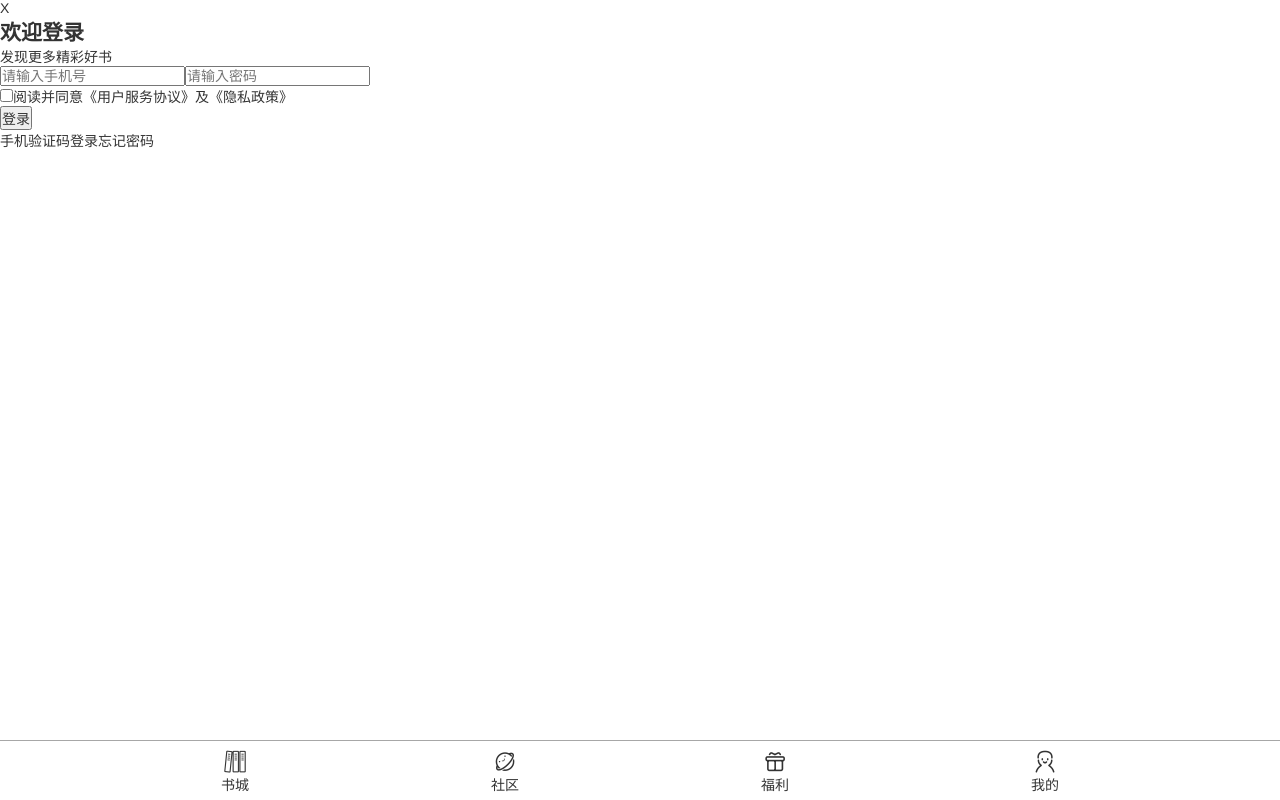
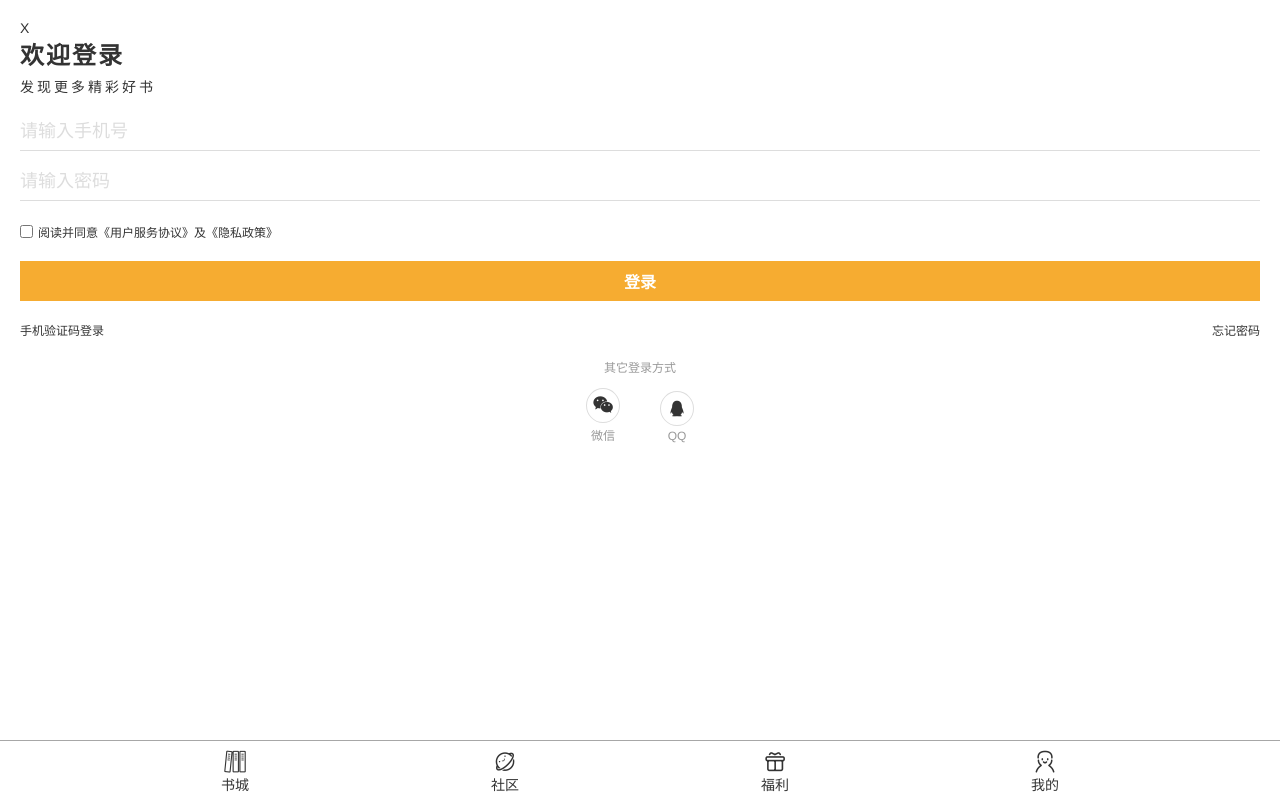
Before and after one commit to JacksonYaooo/vue3-project-readApp, a Vue app: page /#/login in a window 1280 px wide. Built offline with nearby package versions, Linux system fonts and the light colour scheme.

Commit message:
feat: 登录页结构样式完善

```diff
--- a/src/assets/css/index.css
+++ b/src/assets/css/index.css
@@ -458,26 +458,26 @@
   text-align: center;
 }
 .my-body-item2 ul i,
-.my-body-item3 ul i{
+.my-body-item3 ul i {
   font-size: 24px;
 }
 .my-body-item3 ul {
   display: grid;
-  grid-template-columns: repeat(4,1fr);
+  grid-template-columns: repeat(4, 1fr);
   background-color: #fff;
   padding: 20px 0;
   text-align: center;
 }
-.my-body-item3 ul li{
+.my-body-item3 ul li {
   padding: 10px;
 }
-.my-body-item4{
+.my-body-item4 {
   background-color: #fff;
 }
-.my-body-item4 ul{
+.my-body-item4 ul {
   padding: 10px;
 }
-.my-body-item4 li{
+.my-body-item4 li {
   display: flex;
   align-items: center;
   justify-content: space-between;
@@ -485,7 +485,79 @@
   padding: 10px;
   margin: 10px;
 }
-.my-body-item4 li p{
+.my-body-item4 li p {
   font-size: 16px;
   font-weight: 600;
 }
+
+/* 登录页 */
+.login-list {
+  padding: 20px;
+}
+.login-list h2 {
+  font-size: 24px;
+  top: 20px;
+  letter-spacing: 2px;
+}
+.login-list p {
+  font-weight: 500;
+  letter-spacing: 3px;
+  padding: 5px 0;
+}
+.login-list > input {
+  border: 0;
+  width: 100%;
+  border-bottom: 1px solid #ddd;
+  font-size: 18px;
+  margin-top: 20px;
+  padding-bottom: 8px;
+}
+.login-list > input::placeholder {
+  color: #ddd;
+}
+.agreement {
+  display: flex;
+  font-size: 12px;
+  align-items: center;
+  height: 60px;
+}
+.agreement [type="checkbox"] {
+  margin-right: 5px;
+}
+.login-list>button{
+  width: 100%;
+  background-color: var(--bgcolor);
+  border: 0;
+  height: 40px;
+  color: #fff;
+  font-weight: 600;
+  font-size: 16px;
+}
+.login-title{
+  display: flex;
+  justify-content: space-between;
+  margin-top: 20px;
+  font-size: 12px;
+}
+
+.login-way{
+  text-align: center;
+  height: 100px;
+}
+.login-way p{
+  font-size: 12px;
+  color: #999;
+}
+.login-way ul li{
+  display: inline-block;
+  margin: 20px;
+}
+.login-way ul li i{
+  border: 1px solid #ddd;
+  border-radius: 50%;
+  padding: 6px;
+  font-size: 20px;
+}
+.login-way ul li p{
+  margin-top: 10px;
+}
--- a/src/views/my/login.vue
+++ b/src/views/my/login.vue
@@ -6,7 +6,7 @@
       <p>发现更多精彩好书</p>
       <input type="text" placeholder="请输入手机号">
       <input type="password" placeholder="请输入密码">
-      <div>
+      <div class="agreement">
         <input type="checkbox">
         <span>阅读并同意《用户服务协议》及《隐私政策》</span>
       </div>
@@ -16,8 +16,18 @@
         <span>忘记密码</span>
       </div>
     </div>
-    <div class="lgin-way">
-
+    <div class="login-way">
+      <p>其它登录方式</p>
+      <ul>
+        <li>
+          <i class="iconfont icon-icon-weixin"></i>
+          <p>微信</p>
+        </li>
+        <li>
+          <i class="iconfont icon-QQ"></i>
+          <p>QQ</p>
+        </li>
+      </ul>
     </div>
   </div>
 </template>
```
